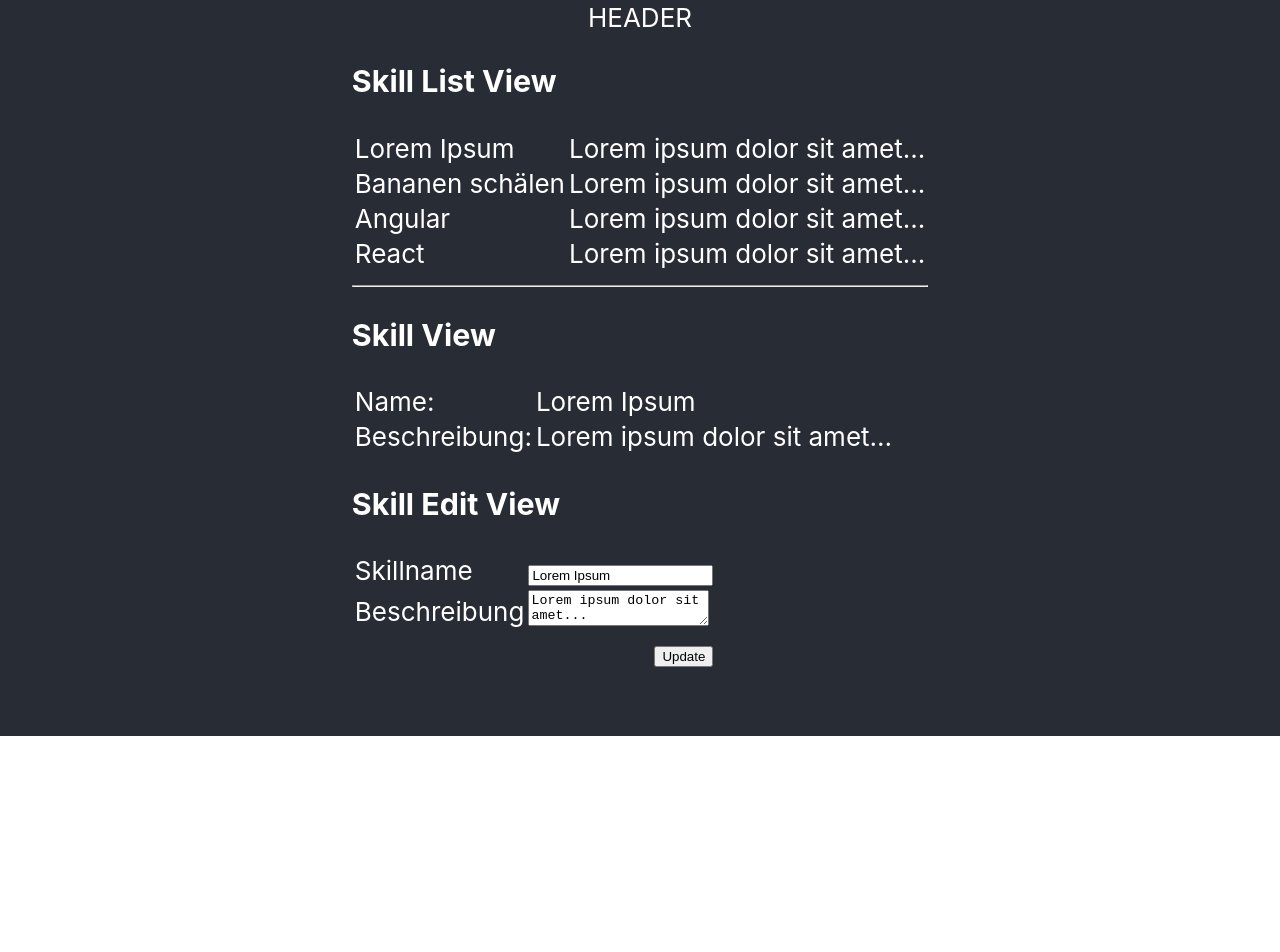
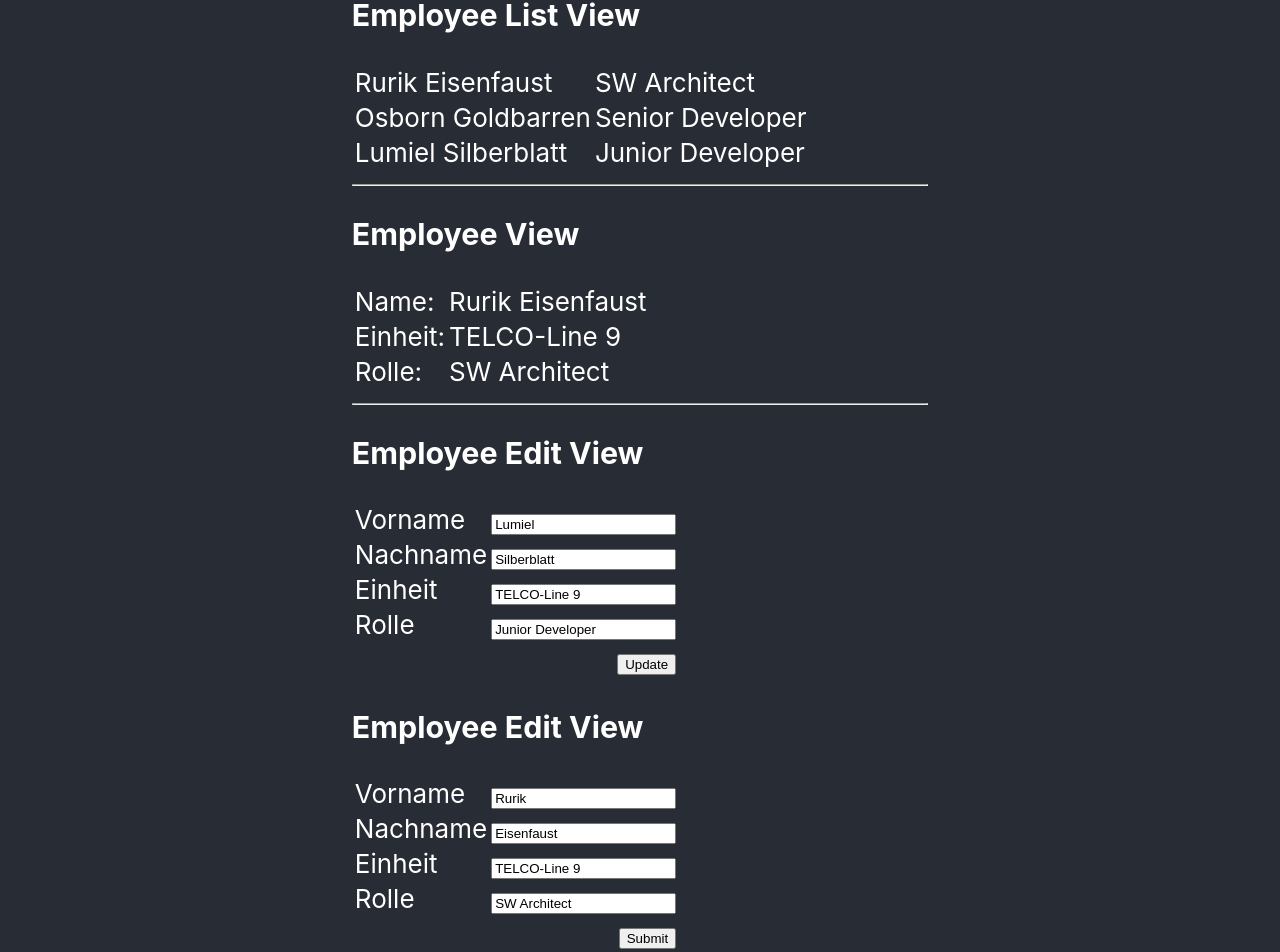
Before and after one commit to marco-dierenfeldt/skill-mgmt-tool, a React (Create React App) app: page / in a window 1280 px wide. Shown: the part 64-1016 px from the top of the page. Before the commit the page ends 800 px from the top, so only its background shows below. Built offline with nearby package versions, Linux system fonts and the light colour scheme.

Commit message:
update Employe edit and service

```diff
--- a/src/App.js
+++ b/src/App.js
@@ -1,7 +1,10 @@
 import './App.css';
+import EmployeeListViewComponent from './components/employee/employee-list-view.component';
 import SkillListViewComponent from './components/skill/skill-list-view.component';
 import SkillEditComponent from './components/skill/skill-edit.component';
 import SkillViewComponent from './components/skill/skill-view.component';
+import EmployeeViewComponent from './components/employee/employee-view.component';
+import EmployeeEditComponent from './components/employee/employee-edit.component';
 
 function App() {
   return (
@@ -10,10 +13,19 @@ function App() {
         HEADER
       </header>
       <div className="App-content">
+        <EmployeeListViewComponent/>
+        <hr/>
+        <EmployeeViewComponent/>
+        <hr/>
+        <EmployeeEditComponent id="3"/>
+        <EmployeeEditComponent/>
+        <hr/>
         <SkillListViewComponent/>
         <hr/>
         <SkillViewComponent/>
+        <hr/>
         <SkillEditComponent id="1"/>
+        <SkillEditComponent/>
       </div>
     </div>
   );
--- a/src/components/employee/employee-edit.component.jsx
+++ b/src/components/employee/employee-edit.component.jsx
@@ -5,42 +5,51 @@ class EmployeeEditComponent extends Component {
 
     constructor(props) {
         super(props);
-        this.props = props;
+
         this.state = { id: 1, name: "Rurik", surname: "Eisenfaust", unit: "TELCO-Line 9", role: "SW Architect" };
     }
 
     componentDidMount = () => {
         if (this.props.id) {
-            let tmpEmployee = EmployeeService.getEmployee(this.props.id);
-            this.setState({ tmpEmployee });
+            this.editMode = true;
+            let tmpEmployee = EmployeeService.getEmployee(parseInt(this.props.id));
+            this.setState(tmpEmployee);
+        } else {
+            this.editMode = false;
         }
     }
 
     setName = (name) => {
-        //console.log("name: " + name);
         this.setState({ name })
     }
 
     setSurname = (surname) => {
-        //console.log("surname: " + surname);
         this.setState({ surname })
     }
 
     setUnit = (unit) => {
-        //console.log("unit: " + unit);
         this.setState({ unit })
     }
 
     setRole = (role) => {
-        //console.log("role: " + role);
         this.setState({ role })
     }
 
     handleSubmit = (event) => {
+        if (this.editMode) {
+            EmployeeService.updateSEmployee(this.state.id, this.state.name, this.state.name, this.state.unit, this.state.role);
+        } else {
+            EmployeeService.addEmployee(this.state.name, this.state.surname, this.state.unit, this.state.role);
+        }
+        event.preventDefault();
+    }
 
-        //console.log('event: ' + event);
-        EmployeeService.addEmployee(this.state.name,this.state.surname,this.state.unit,this.state.role);
-        event.preventDefault();
+    btnTxt = () => {
+        if (this.editMode) {
+            return 'Update';
+         } else {
+             return 'Submit';
+         }
     }
 
     render = () => {
@@ -98,7 +107,7 @@ class EmployeeEditComponent extends Component {
                     </tr>
 
                     <tr>
-                        <td></td><td align="right"><button>Submit</button></td>
+                        <td></td><td align="right"><button>{this.btnTxt()}</button></td>
                     </tr>
                 </table>
             </form>
--- a/src/components/skill/skill-edit.component.jsx
+++ b/src/components/skill/skill-edit.component.jsx
@@ -5,16 +5,15 @@ class SkillEditComponent extends Component {
 
     constructor(props) {
         super(props);
-        //this.props = props;
+
         this.state = { id: 1, name: "blah", description: "blubb" };
     }
 
     componentDidMount = () => {
-        console.log("componentDidMount id: " + this.props.id);
         if (this.props.id) {
             this.editMode = true;
             let tmpSkill = SkillService.getSkill(parseInt(this.props.id));
-            console.log("tmpSkill: " + tmpSkill);
+
             this.setState(tmpSkill);
         } else {
             this.editmode = false;
--- a/src/service/employee.service.js
+++ b/src/service/employee.service.js
@@ -15,7 +15,16 @@ class EmployeeService {
         var result = this.employeeList.find(employee => {
             return employee.id === id;
         });
-        return this.employeeList[id];
+        return result;
+    }
+
+    updateSEmployee(id, name, surname, unit, role) {
+        var objIndex = this.employeeList.findIndex((employee => employee.id === id));
+
+        this.employeeList[objIndex].name = name;
+        this.employeeList[objIndex].surname = surname;
+        this.employeeList[objIndex].unit = unit;
+        this.employeeList[objIndex].role = role;
     }
 
     addEmployee(name, surname, unit, role){
```
Also changed, not shown: src/service/skill.service.js (+0 -9 lines).
